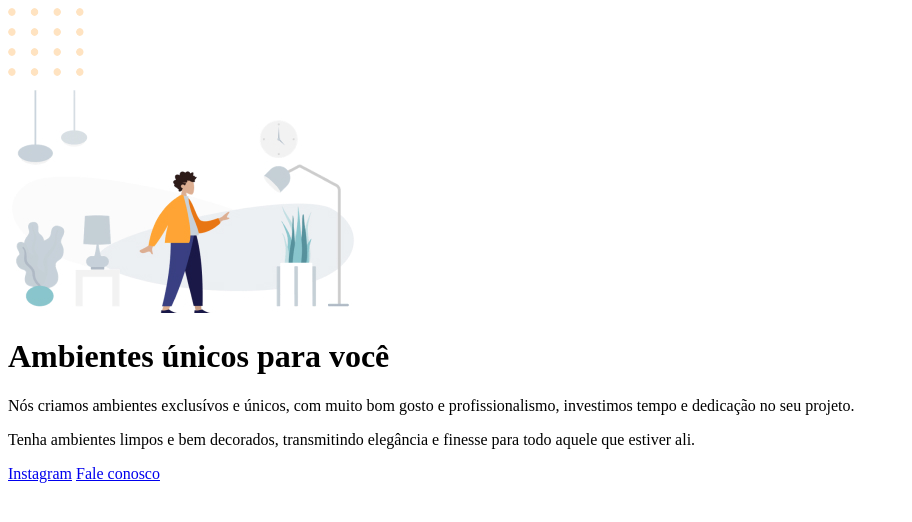
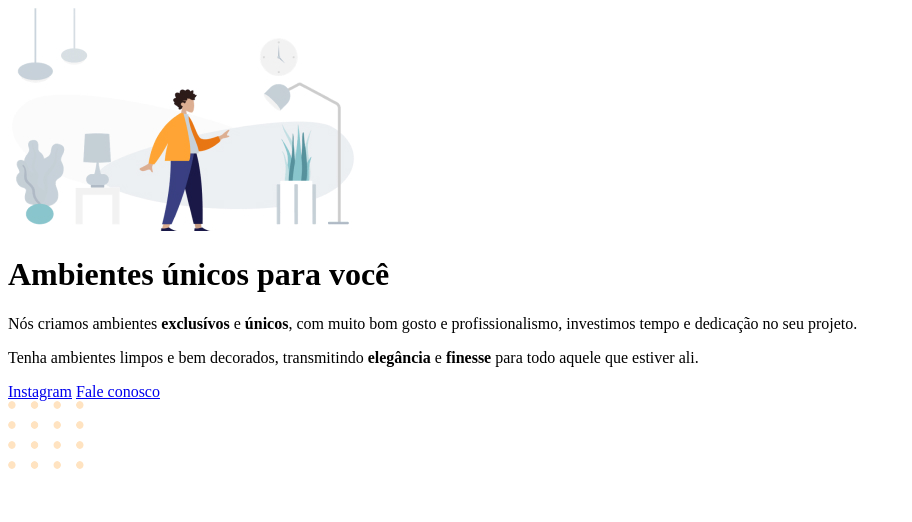
Before and after one commit to FelipeSoller/Explorer01, a plain HTML site: page index.html in a window 1280 px wide. Shown: the whole page, without its empty margins (0-912 px from the left). Drawn offline with Linux system fonts and the light colour scheme.

Commit message:
improve html structure

```diff
--- a/index.html
+++ b/index.html
@@ -4,21 +4,22 @@
 <head>
   <meta charset="UTF-8">
   <meta name="viewport" content="width=device-width, initial-scale=1.0">
-  <title>Document</title>
+  <title>Móveis Customizados</title>
 </head>
 
 <body>
-  <img src="images/balls.svg" alt="Bolinhas laranjas no canto inferior direito da tela">
   <div id="hero">
-    <img src="images/image1.jpg" alt="Desenho de uma pessoa em uma sala com móveis">
+    <img
+      src="images/image1.jpg"
+      alt="Desenho de uma pessoa em uma sala com móveis"
+    >
 
-    <h1>Ambientes únicos para você</h1>
+    <h1>Ambientes <span>únicos</span> para você</h1>
     <p>
-      Nós criamos ambientes exclusívos e únicos, com muito bom gosto e profissionalismo, investimos tempo e dedicação no
-      seu projeto.
+      Nós criamos ambientes <strong>exclusívos</strong> e <strong>únicos</strong>, com muito bom gosto e profissionalismo, investimos tempo e <span>dedicação no seu projeto.</span>
     </p>
     <p>
-      Tenha ambientes limpos e bem decorados, transmitindo elegância e finesse para todo aquele que estiver ali.
+      Tenha <span>ambientes limpos</span> e bem decorados, transmitindo <strong>elegância</strong> e <strong>finesse</strong> para todo aquele que estiver ali.
     </p>
   </div>
 
@@ -26,6 +27,12 @@
     <a href="https://instagram.com/moveisparavoce">Instagram</a>
     <a href="mailto:moveisparavoce@moveisparavoce.com">Fale conosco</a>
   </div>
+
+  <img
+    id="balls"
+    src="images/balls.svg"
+    alt="Bolinhas laranjas no canto inferior direito da tela"
+  >
 </body>
 
 </html>
```
